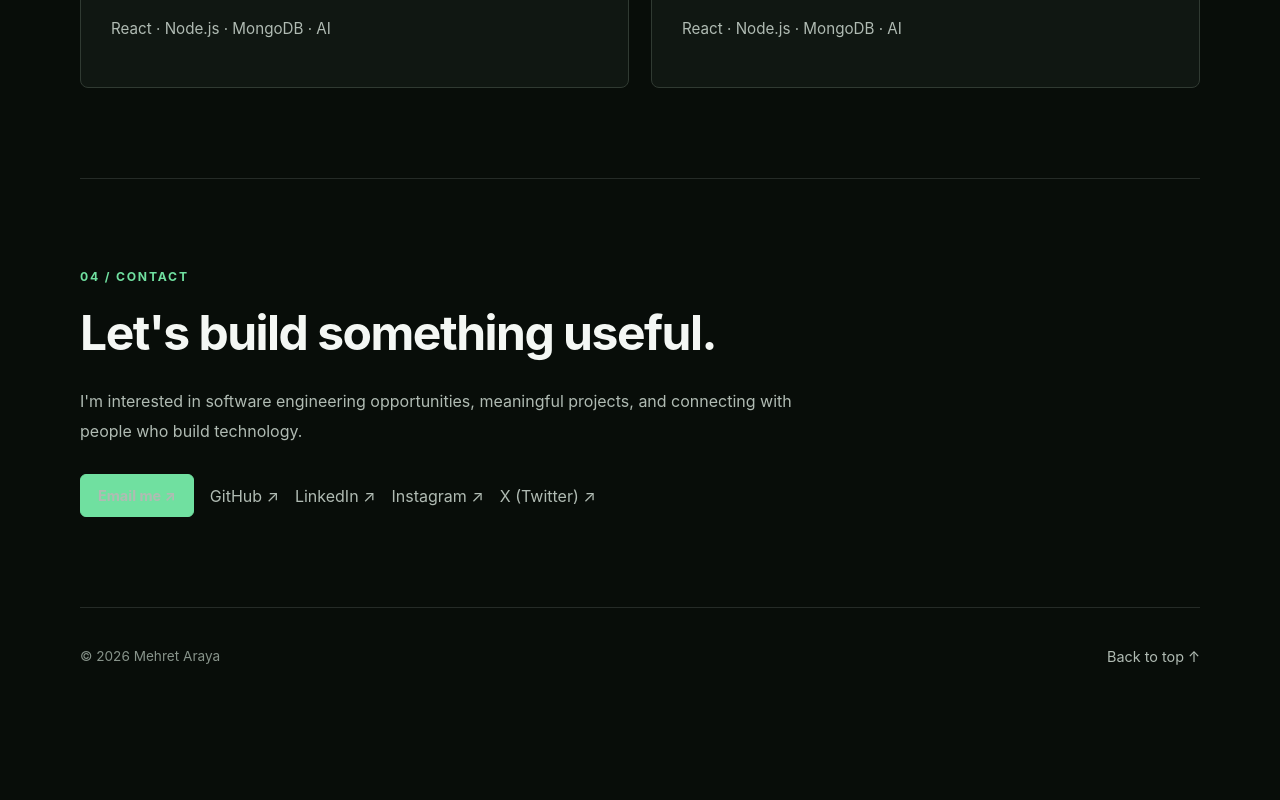
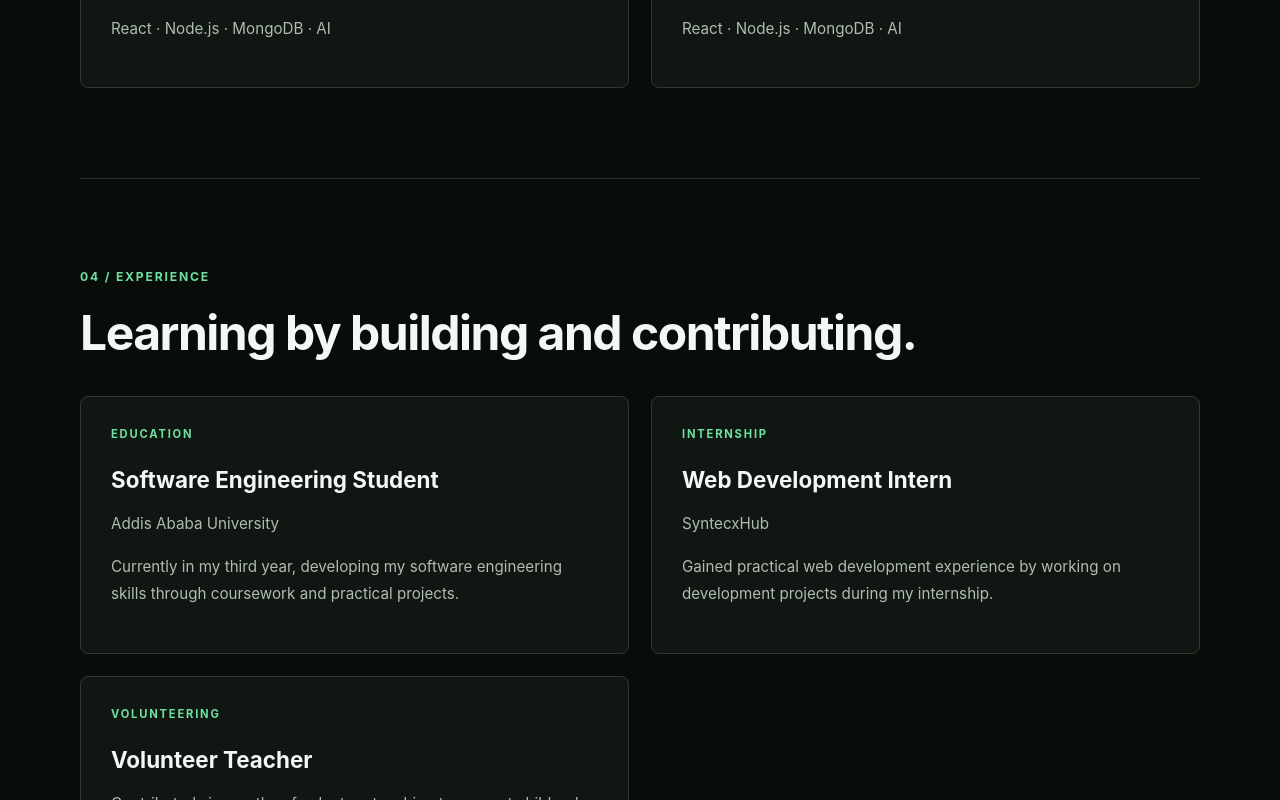
Before and after one commit to Mehret-araya/mehret-araya-portfolio, a React (Vite) app: page / in a window 1280 px wide. Shown: the part 2000-2800 px from the top of the page. Before the commit the page ends 2704 px from the top, so only its background shows below. Built offline with nearby package versions, Linux system fonts and the light colour scheme.

Commit message:
feat: add portfolio experience section

```diff
--- a/src/App.jsx
+++ b/src/App.jsx
@@ -1,3 +1,4 @@
+
 import './App.css'
 
 function App() {
@@ -12,6 +13,7 @@ function App() {
           <a href="#about">About</a>
           <a href="#skills">Skills</a>
           <a href="#projects">Projects</a>
+          <a href="#experience">Experience</a>
           <a href="#contact">Contact</a>
         </nav>
 
@@ -52,7 +54,6 @@ function App() {
           </p>
         </section>
 
-
         <section className="content-section" id="about">
           <p className="section-label">01 / ABOUT</p>
           <h2>Engineering with purpose.</h2>
@@ -61,20 +62,22 @@ function App() {
             University who enjoys building practical software to solve
             real-world problems. My interests include frontend engineering,
             backend systems, and applied AI. Through projects such as AI
-            Farmer Assistant and AI Resume & Interview Coach, I'm developing
-            my skills by turning ideas into useful digital products.
+            Farmer Assistant and AI Resume &amp; Interview Coach, I'm
+            developing my skills by turning ideas into useful digital products.
           </p>
         </section>
+
         <section className="content-section" id="skills">
           <p className="section-label">02 / SKILLS</p>
           <h2>Tools I work with.</h2>
+
           <div className="skill-list">
             <span>JavaScript</span>
             <span>TypeScript</span>
             <span>Python</span>
             <span>Kotlin</span>
             <span>React</span>
-  <span>HTML & CSS</span>
+            <span>HTML &amp; CSS</span>
             <span>Node.js</span>
             <span>Express</span>
             <span>MongoDB</span>
@@ -82,7 +85,6 @@ function App() {
             <span>Java</span>
             <span>PostgreSQL</span>
           </div>
-
         </section>
 
         <section className="content-section" id="projects">
@@ -132,8 +134,44 @@ function App() {
           </div>
         </section>
 
+        <section className="content-section" id="experience">
+          <p className="section-label">04 / EXPERIENCE</p>
+          <h2>Learning by building and contributing.</h2>
+
+          <div className="project-list">
+            <article className="project-card">
+              <p className="project-number">EDUCATION</p>
+              <h3>Software Engineering Student</h3>
+              <p>Addis Ababa University</p>
+              <p>
+                Currently in my third year, developing my software
+                engineering skills through coursework and practical projects.
+              </p>
+            </article>
+
+            <article className="project-card">
+              <p className="project-number">INTERNSHIP</p>
+              <h3>Web Development Intern</h3>
+              <p>SyntecxHub</p>
+              <p>
+                Gained practical web development experience by working
+                on development projects during my internship.
+              </p>
+            </article>
+
+            <article className="project-card">
+              <p className="project-number">VOLUNTEERING</p>
+              <h3>Volunteer Teacher</h3>
+              <p>
+                Contributed six months of volunteer teaching to support
+                children's learning.
+              </p>
+            </article>
+          </div>
+        </section>
+
         <section className="content-section" id="contact">
-  <p className="section-label">04 / CONTACT</p>
+          <p className="section-label">05 / CONTACT</p>
           <h2>Let's build something useful.</h2>
           <p>
             I'm interested in software engineering opportunities, meaningful
@@ -181,9 +219,6 @@ function App() {
             </a>
           </div>
         </section>
-
-
-
       </main>
 
       <footer className="site-footer">
```
Lines whose indentation alone changed are shown as unchanged.
